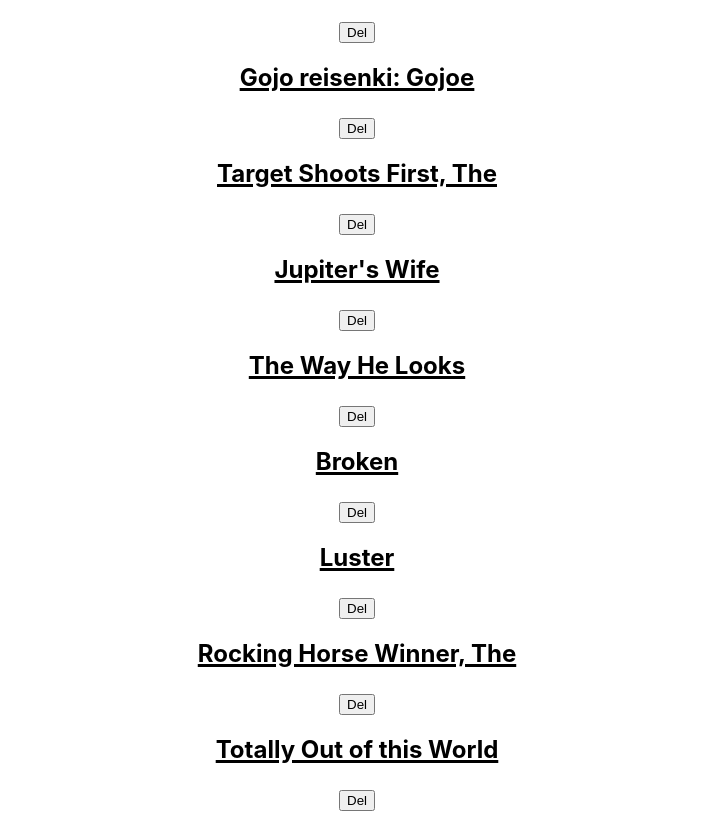
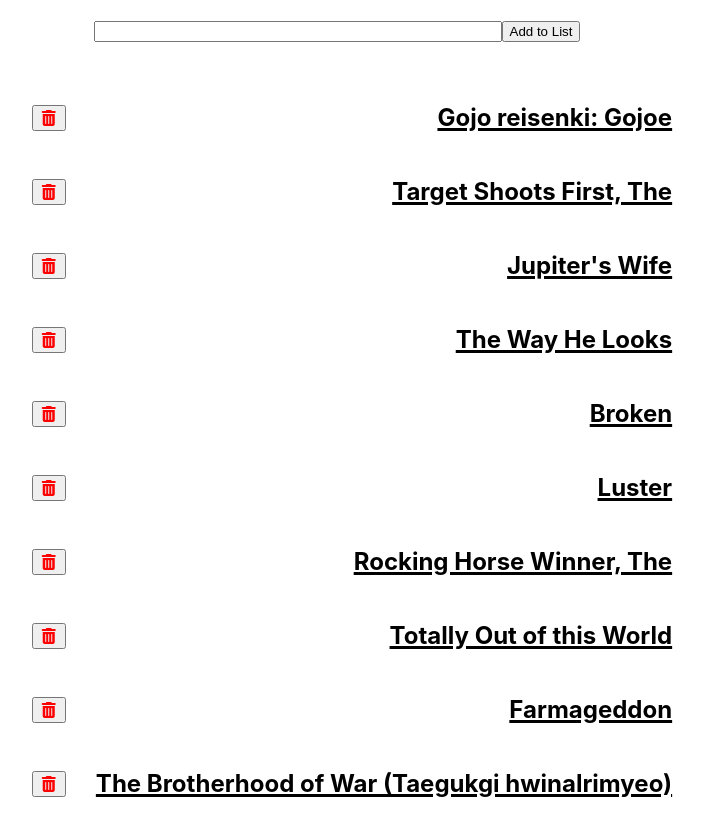
Before and after one commit to ramazankarisan/note-exercise, a React (Create React App) app: page / in a window 1280 px wide. Shown: the top 813 px of the page, without its empty margins (303-1007 px from the left). Built offline with nearby package versions, Linux system fonts and the light colour scheme.

Commit message:
add function added

```diff
--- a/package.json
+++ b/package.json
@@ -9,6 +9,7 @@
     "react": "^17.0.2",
     "react-dom": "^17.0.2",
     "react-scripts": "4.0.3",
+    "uuid": "^8.3.2",
     "web-vitals": "^1.1.2"
   },
   "scripts": {
--- a/public/index.html
+++ b/public/index.html
@@ -15,12 +15,17 @@
       user's mobile device or desktop. See https://developers.google.com/web/fundamentals/web-app-manifest/
     -->
     <link rel="manifest" href="%PUBLIC_URL%/manifest.json" />
-
+    <link
+      rel="stylesheet"
+      href="https://cdnjs.cloudflare.com/ajax/libs/font-awesome/6.0.0-beta3/css/all.min.css"
+      integrity="sha512-Fo3rlrZj/k7ujTnHg4CGR2D7kSs0v4LLanw2qksYuRlEzO+tcaEPQogQ0KaoGN26/zrn20ImR1DfuLWnOo7aBA=="
+      crossorigin="anonymous"
+      referrerpolicy="no-referrer"
+    />
     <title>React App</title>
   </head>
   <body>
     <noscript>You need to enable JavaScript to run this app.</noscript>
     <div id="root"></div>
-
   </body>
 </html>
--- a/src/App.css
+++ b/src/App.css
@@ -18,6 +18,15 @@ code {
   font-family: source-code-pro, Menlo, Monaco, Consolas, "Courier New",
     monospace;
 }
+
+/* form */
+
+form {
+  margin: 20px;
+}
+form input[type="text"] {
+  width: 400px;
+}
 /* list */
 
 ul li {
@@ -27,6 +36,20 @@ ul li {
   display: flex;
   align-items: center;
   flex-direction: column;
+}
+
+.flexDiv {
+  display: flex;
+  flex-direction: row;
+  justify-content: space-between;
+  align-items: center;
+  width: 100%;
+}
+.flexList {
+  display: flex;
+  flex-direction: column;
+  justify-content: center;
+  align-items: center;
 }
 
 /* heading */
@@ -52,3 +75,10 @@ ul li {
   width: 500px;
   margin-top: 20px;
 }
+/* icon-fontawesome */
+
+.fa-trash-alt {
+  font-size: 1rem;
+  color: red;
+  margin: 2px;
+}
--- a/src/App.js
+++ b/src/App.js
@@ -2,12 +2,23 @@ import data from './data.json'
 import './App.css';
 import NoteList from './components/NoteList';
 import { useState } from 'react';
-;
+import { v4 as uuidv4 } from 'uuid';
 
 function App() {
 
   const [list, setList] = useState(data)
+  const [text, setText] = useState({ title: "", body: "" })
 
+  const changeHandler = (e) => {
+    setText({ title: e.target.value, id: uuidv4() })
+  }
+  const addHandler = (e) => {
+    e.preventDefault();
+    setList(list => [text, ...list])
+    console.log(text);
+    console.log(list);
+
+  }
   const delHandler = (note) => {
     setList(list.filter(el => el.id !== note))
 
@@ -15,12 +26,21 @@ function App() {
 
   return (
     <div className="App">
+
+      <form onSubmit={addHandler} >
+        <input onChange={changeHandler} type="text" name="text" value={text.title} />
+        <button type="submit">Add to List</button>
+      </form>
+
       <ul>
         {list.map(item => {
           return (
-            <li>
-              {<div><button onClick={() => delHandler(item.id)} className="button">Del</button> </div>}
-              <NoteList title={item.title} time={item.time} body={item.body} />
+            <li >
+              <div className="flexDiv">
+                <button onClick={() => delHandler(item.id)} className="button"><i class="fas fa-trash-alt"></i></button>
+                <NoteList key={item.id} title={item.title} time={item.time} body={item.body} />
+              </div>
+
 
             </li>
           )
--- a/src/components/NoteList.js
+++ b/src/components/NoteList.js
@@ -10,11 +10,11 @@ const NoteList = (props) => {
   }
 
   return (
-    <>
-      <h2 className="heading" onClick={clickHandler}>{props.title}</h2>
+    <div className="flexList">
+      <h2 className="heading" onClick={clickHandler} >{props.title}</h2>
+      {showbody && <NoteView title={props.title} time={props.time} body={props.body} />}
 
-      {showbody && <NoteView title={props.title} time={props.time} body={props.body} />}
-    </>
+    </div>
   )
 }
 
```
Also changed, not shown: 1 other file (tests, documents, lock files or other folders).
